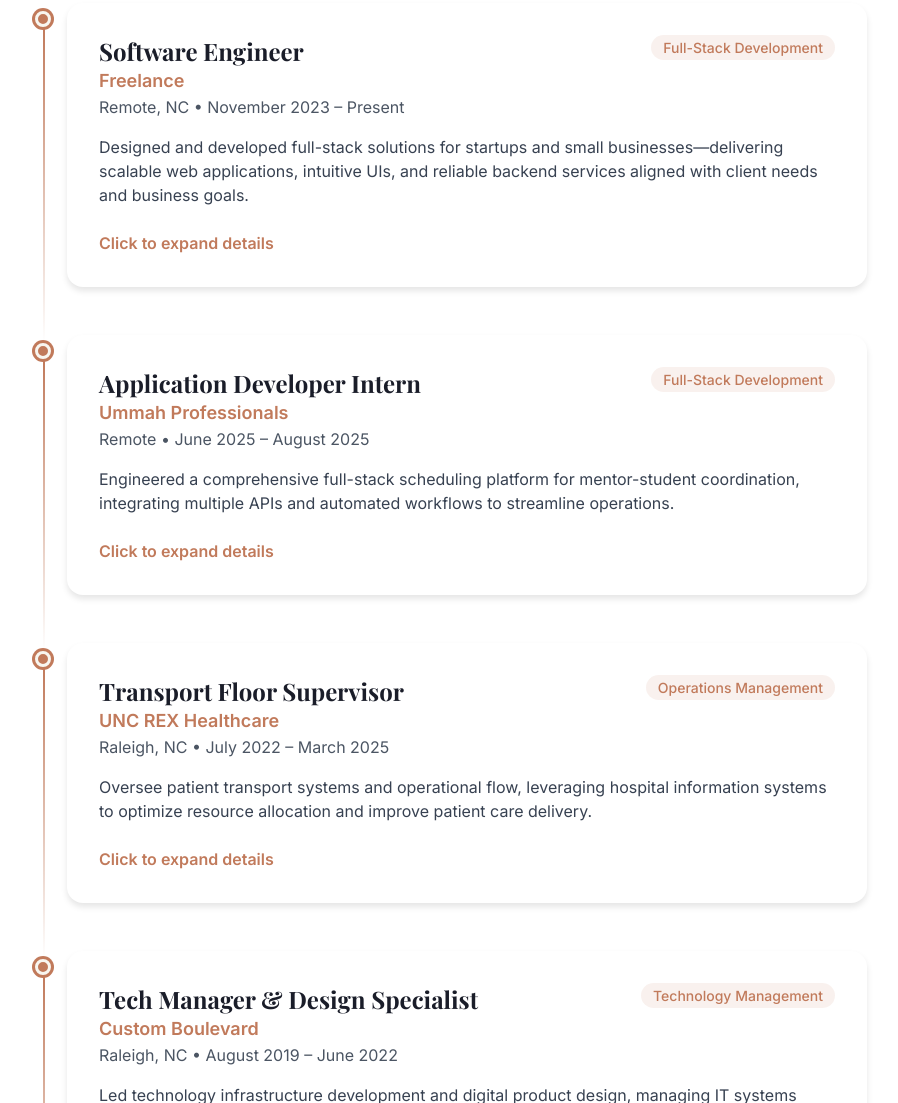
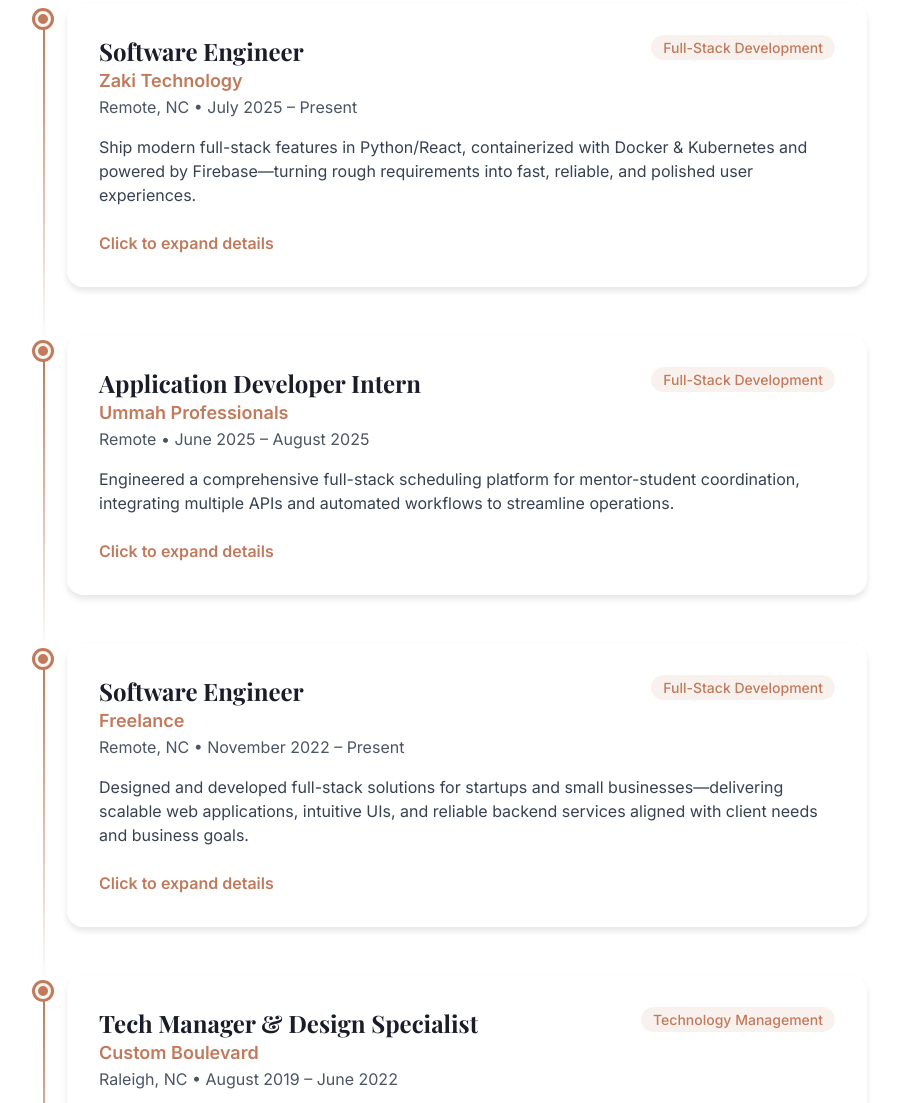
Before and after one commit to Fadyeskand224/FadyEskandr, a plain HTML site: page experience.html in a window 1280 px wide. Shown: the part 525-1628 px from the top of the page, without its empty margins (189-1087 px from the left). Drawn offline with nearby package versions, Linux system fonts and the light colour scheme.

Commit message:
experience update

```diff
--- a/experience.html
+++ b/experience.html
@@ -171,14 +171,122 @@
 
             <div class="timeline">
 
-                <!-- freelance -->
+
+                <!-- Zaki Technology - Software Engineer -->
+<div class="timeline-item" data-position="zaki">
+  <div class="timeline-content">
+    <div class="flex justify-between items-start mb-4">
+      <div>
+        <h3 class="serif text-2xl font-bold text-navy">Software Engineer</h3>
+        <p class="text-lg text-copper font-semibold">Zaki Technology</p>
+        <p class="text-gray-600">Remote, NC • July 2025 – Present</p>
+      </div>
+      <div class="text-right">
+        <span class="skill-tag">Full-Stack Development</span>
+      </div>
+    </div>
+
+    <p class="text-gray-700 mb-4">
+      Ship modern full-stack features in Python/React, containerized with Docker & Kubernetes and powered by Firebase—turning rough requirements into fast, reliable, and polished user experiences.
+    </p>
+
+    <div class="timeline-details" id="zaki-details">
+      <div class="border-t border-gray-200 pt-4 mt-4">
+        <h4 class="font-semibold text-navy mb-3">Key Achievements:</h4>
+        <div class="achievement-item">
+          <span>Deployed scalable services via Docker & Kubernetes for smooth, repeatable releases</span>
+        </div>
+        <div class="achievement-item">
+          <span>Integrated Firebase Auth, Storage, and real-time sync across client platforms</span>
+        </div>
+        <div class="achievement-item">
+          <span>Drove feature design with cross-functional partners; resolved issues that improved uptime and UX</span>
+        </div>
+
+        <h4 class="font-semibold text-navy mb-3 mt-6">Technologies & Skills:</h4>
+        <div class="flex flex-wrap gap-2">
+          <span class="skill-tag">Python</span>
+          <span class="skill-tag">React</span>
+          <span class="skill-tag">JavaScript</span>
+          <span class="skill-tag">Docker</span>
+          <span class="skill-tag">Kubernetes</span>
+          <span class="skill-tag">Firebase</span>
+          <span class="skill-tag">CI/CD</span>
+          <span class="skill-tag">Troubleshooting</span>
+          <span class="skill-tag">Client Collaboration</span>
+        </div>
+      </div>
+    </div>
+
+    <button class="expand-btn text-copper font-semibold hover:underline mt-2">
+      Click to expand details
+    </button>
+  </div>
+</div>
+
+
+
+                <!-- Ummah Professionals Internship -->
+                <div class="timeline-item" data-position="ummah">
+                    <div class="timeline-content">
+                        <div class="flex justify-between items-start mb-4">
+                            <div>
+                                <h3 class="serif text-2xl font-bold text-navy">Application Developer Intern</h3>
+                                <p class="text-lg text-copper font-semibold">Ummah Professionals</p>
+                                <p class="text-gray-600">Remote • June 2025 – August 2025</p>
+                            </div>
+                            <div class="text-right">
+                                <span class="skill-tag">Full-Stack Development</span>
+                            </div>
+                        </div>
+
+                        <p class="text-gray-700 mb-4">
+                            Engineered a comprehensive full-stack scheduling platform for mentor-student coordination,
+                            integrating multiple APIs and automated workflows to streamline operations.
+                        </p>
+
+                        <div class="timeline-details" id="ummah-details">
+                            <div class="border-t border-gray-200 pt-4 mt-4">
+                                <h4 class="font-semibold text-navy mb-3">Key Achievements:</h4>
+                                <div class="achievement-item">
+                                    <span>Developed React and Flask-based scheduling platform with Google Calendar and Gmail API integration</span>
+                                </div>
+                                <div class="achievement-item">
+                                    <span>Implemented automated workflows using Monday.com GraphQL API and Discord Webhooks</span>
+                                </div>
+                                <div class="achievement-item">
+                                    <span>Delivered scalable internal tool now used by 100+ mentors, eliminating need for multiple external tools</span>
+                                </div>
+                                <div class="achievement-item">
+                                    <span>Streamlined mentorship operations and improved scheduling efficiency across the organization</span>
+                                </div>
+
+                                <h4 class="font-semibold text-navy mb-3 mt-6">Technologies Used:</h4>
+                                <div class="flex flex-wrap gap-2">
+                                    <span class="skill-tag">React</span>
+                                    <span class="skill-tag">Flask</span>
+                                    <span class="skill-tag">Google OAuth</span>
+                                    <span class="skill-tag">MySQL</span>
+                                    <span class="skill-tag">GraphQL</span>
+                                    <span class="skill-tag">Discord API</span>
+                                </div>
+                            </div>
+                        </div>
+
+                        <button class="expand-btn text-copper font-semibold hover:underline mt-2">
+                            Click to expand details
+                        </button>
+                    </div>
+                </div>
+
+                                <!-- freelance -->
                 <div class="timeline-item" data-position="Freelance">
                 <div class="timeline-content">
                     <div class="flex justify-between items-start mb-4">
                     <div>
                         <h3 class="serif text-2xl font-bold text-navy">Software Engineer</h3>
                         <p class="text-lg text-copper font-semibold">Freelance</p>
-                        <p class="text-gray-600">Remote, NC • November 2023 – Present</p>
+                        <p class="text-gray-600">Remote, NC • November 2022 – Present</p>
                     </div>
                     <div class="text-right">
                         <span class="skill-tag">Full-Stack Development</span>
@@ -241,110 +349,6 @@
   </div>
 </div>
 
-
-                <!-- Ummah Professionals Internship -->
-                <div class="timeline-item" data-position="ummah">
-                    <div class="timeline-content">
-                        <div class="flex justify-between items-start mb-4">
-                            <div>
-                                <h3 class="serif text-2xl font-bold text-navy">Application Developer Intern</h3>
-                                <p class="text-lg text-copper font-semibold">Ummah Professionals</p>
-                                <p class="text-gray-600">Remote • June 2025 – August 2025</p>
-                            </div>
-                            <div class="text-right">
-                                <span class="skill-tag">Full-Stack Development</span>
-                            </div>
-                        </div>
-
-                        <p class="text-gray-700 mb-4">
-                            Engineered a comprehensive full-stack scheduling platform for mentor-student coordination,
-                            integrating multiple APIs and automated workflows to streamline operations.
-                        </p>
-
-                        <div class="timeline-details" id="ummah-details">
-                            <div class="border-t border-gray-200 pt-4 mt-4">
-                                <h4 class="font-semibold text-navy mb-3">Key Achievements:</h4>
-                                <div class="achievement-item">
-                                    <span>Developed React and Flask-based scheduling platform with Google Calendar and Gmail API integration</span>
-                                </div>
-                                <div class="achievement-item">
-                                    <span>Implemented automated workflows using Monday.com GraphQL API and Discord Webhooks</span>
-                                </div>
-                                <div class="achievement-item">
-                                    <span>Delivered scalable internal tool now used by 100+ mentors, eliminating need for multiple external tools</span>
-                                </div>
-                                <div class="achievement-item">
-                                    <span>Streamlined mentorship operations and improved scheduling efficiency across the organization</span>
-                                </div>
-
-                                <h4 class="font-semibold text-navy mb-3 mt-6">Technologies Used:</h4>
-                                <div class="flex flex-wrap gap-2">
-                                    <span class="skill-tag">React</span>
-                                    <span class="skill-tag">Flask</span>
-                                    <span class="skill-tag">Google OAuth</span>
-                                    <span class="skill-tag">MySQL</span>
-                                    <span class="skill-tag">GraphQL</span>
-                                    <span class="skill-tag">Discord API</span>
-                                </div>
-                            </div>
-                        </div>
-
-                        <button class="expand-btn text-copper font-semibold hover:underline mt-2">
-                            Click to expand details
-                        </button>
-                    </div>
-                </div>
-
-                <!-- UNC REX Transport Supervisor -->
-                <div class="timeline-item" data-position="unc">
-                    <div class="timeline-content">
-                        <div class="flex justify-between items-start mb-4">
-                            <div>
-                                <h3 class="serif text-2xl font-bold text-navy">Transport Floor Supervisor</h3>
-                                <p class="text-lg text-copper font-semibold">UNC REX Healthcare</p>
-                                <p class="text-gray-600">Raleigh, NC • July 2022 – March 2025</p>
-                            </div>
-                            <div class="text-right">
-                                <span class="skill-tag">Operations Management</span>
-                            </div>
-                        </div>
-
-                        <p class="text-gray-700 mb-4">
-                            Oversee patient transport systems and operational flow, leveraging hospital information systems
-                            to optimize resource allocation and improve patient care delivery.
-                        </p>
-
-                        <div class="timeline-details" id="unc-details">
-                            <div class="border-t border-gray-200 pt-4 mt-4">
-                                <h4 class="font-semibold text-navy mb-3">Key Achievements:</h4>
-                                <div class="achievement-item">
-                                    <span>Reduced patient transport time by ~10% through systematic process optimization</span>
-                                </div>
-                                <div class="achievement-item">
-                                    <span>Coordinated communication among staff and optimized transport schedules</span>
-                                </div>
-                                <div class="achievement-item">
-                                    <span>Pioneered new approaches to transport scheduling using hospital information systems</span>
-                                </div>
-                                <div class="achievement-item">
-                                    <span>Improved resource allocation and patient care delivery efficiency</span>
-                                </div>
-
-                                <h4 class="font-semibold text-navy mb-3 mt-6">Skills Developed:</h4>
-                                <div class="flex flex-wrap gap-2">
-                                    <span class="skill-tag">Process Optimization</span>
-                                    <span class="skill-tag">Data Management</span>
-                                    <span class="skill-tag">Team Coordination</span>
-                                    <span class="skill-tag">Resource Allocation</span>
-                                </div>
-                            </div>
-                        </div>
-
-                        <button class="expand-btn text-copper font-semibold hover:underline mt-2">
-                            Click to expand details
-                        </button>
-                    </div>
-                </div>
 
                 <!-- Custom Boulevard -->
                 <div class="timeline-item" data-position="boulevard">
```
